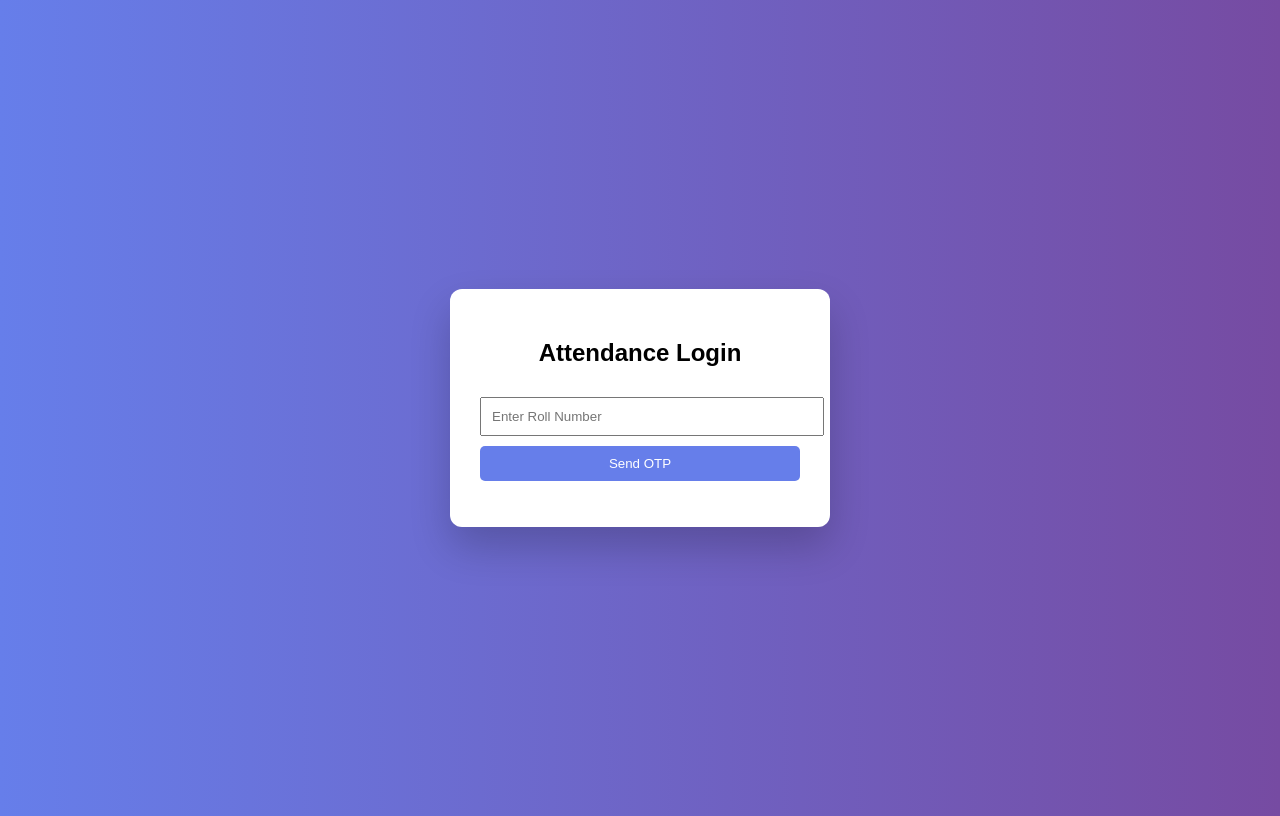
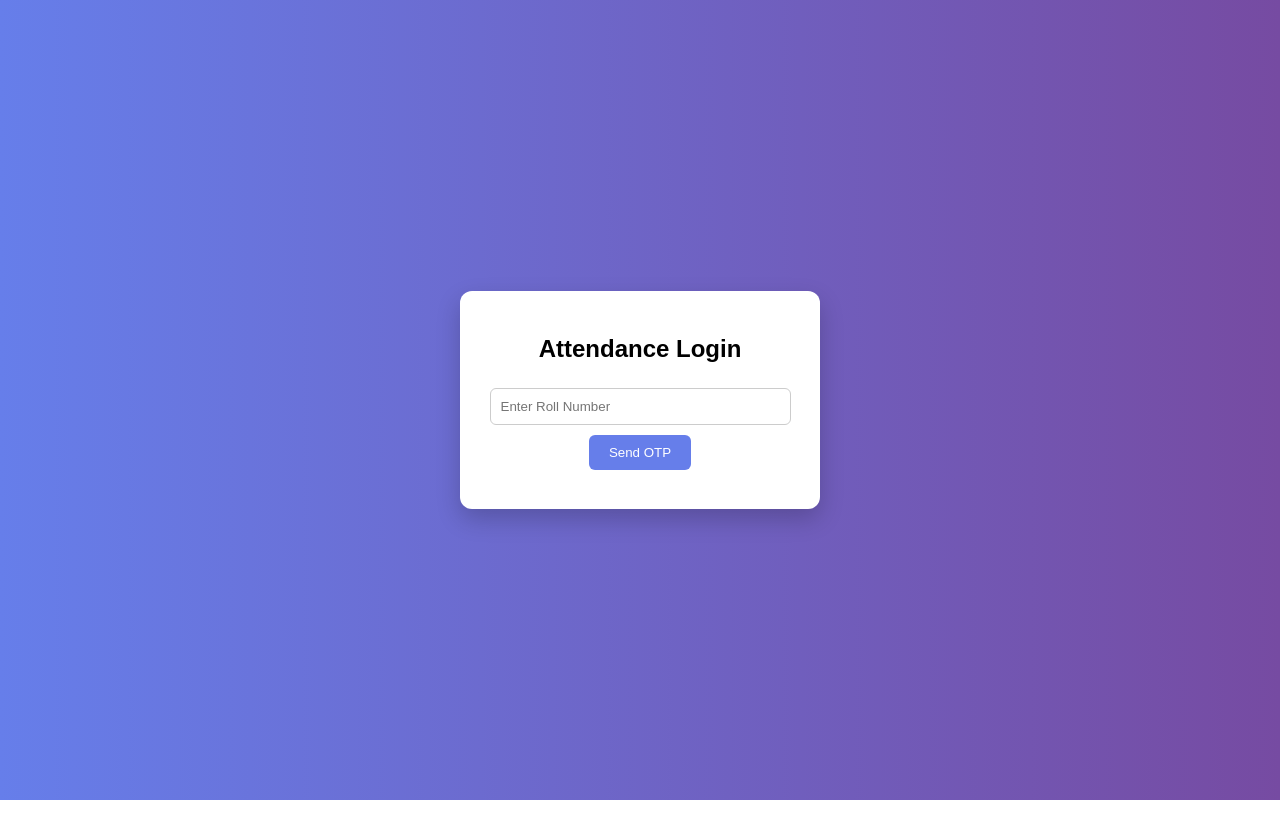
Before and after one commit to NAMANPHOGAT/Face-Recognition-Attendance-System, a plain HTML site: page index.html in a window 1280 px wide. Drawn offline with Linux system fonts and the light colour scheme; files that its build step writes are made by us from their sources; files whose address does not match are found by name.

Commit message:
Update style.css

```diff
--- a/style.css
+++ b/style.css
@@ -1,37 +1,61 @@
 body {
-  background: linear-gradient(to right, #667eea, #764ba2);
-  height: 100vh;
-  display: flex;
-  justify-content: center;
-  align-items: center;
-  font-family: Arial;
+    margin: 0;
+    font-family: Arial, sans-serif;
+    background: linear-gradient(to right, #667eea, #764ba2);
+    height: 100vh;
+    display: flex;
+    justify-content: center;
+    align-items: center;
+}
+
+.container {
+    width: 360px;
 }
 
 .card {
-  background: white;
-  padding: 30px;
-  width: 320px;
-  border-radius: 12px;
-  box-shadow: 0 20px 40px rgba(0,0,0,0.2);
-  text-align: center;
+    background: white;
+    padding: 25px;
+    border-radius: 12px;
+    box-shadow: 0 10px 25px rgba(0,0,0,0.2);
+    text-align: center;
+}
+
+.hidden {
+    display: none;
+}
+
+h2 {
+    margin-bottom: 15px;
 }
 
 input {
-  width: 100%;
-  padding: 10px;
-  margin: 10px 0;
+    width: 90%;
+    padding: 10px;
+    margin: 10px 0;
+    border-radius: 6px;
+    border: 1px solid #ccc;
 }
 
 button {
-  width: 100%;
-  padding: 10px;
-  background: #667eea;
-  color: white;
-  border: none;
-  border-radius: 5px;
-  cursor: pointer;
+    padding: 10px 20px;
+    border: none;
+    border-radius: 6px;
+    background: #667eea;
+    color: white;
+    cursor: pointer;
 }
 
-.hidden {
-  display: none;
+button:hover {
+    background: #5a67d8;
 }
+
+video {
+    width: 100%;
+    border-radius: 8px;
+    margin: 10px 0;
+}
+
+p {
+    margin-top: 10px;
+    font-size: 14px;
+}
```
